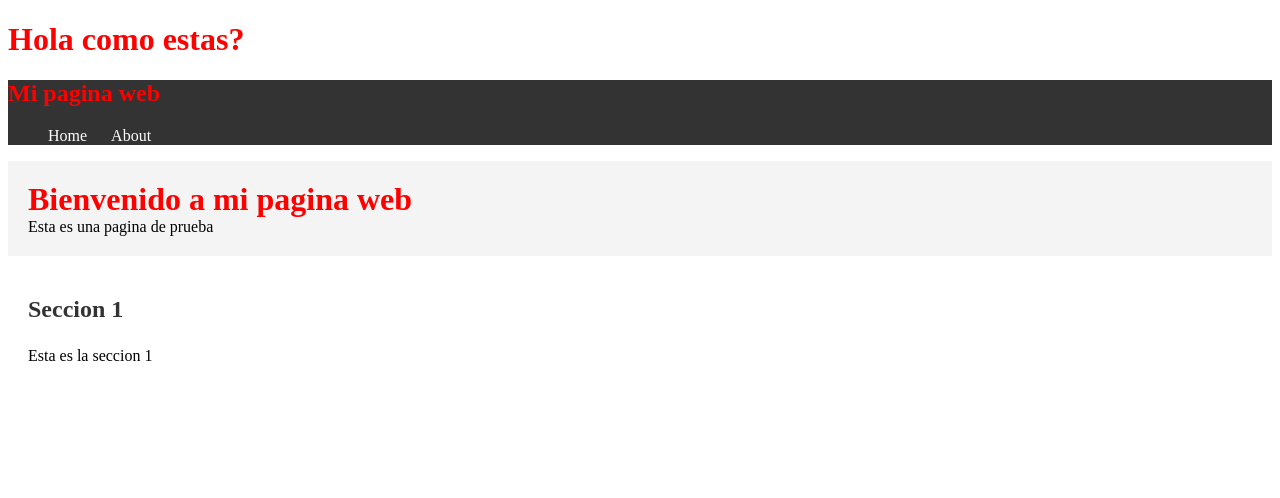
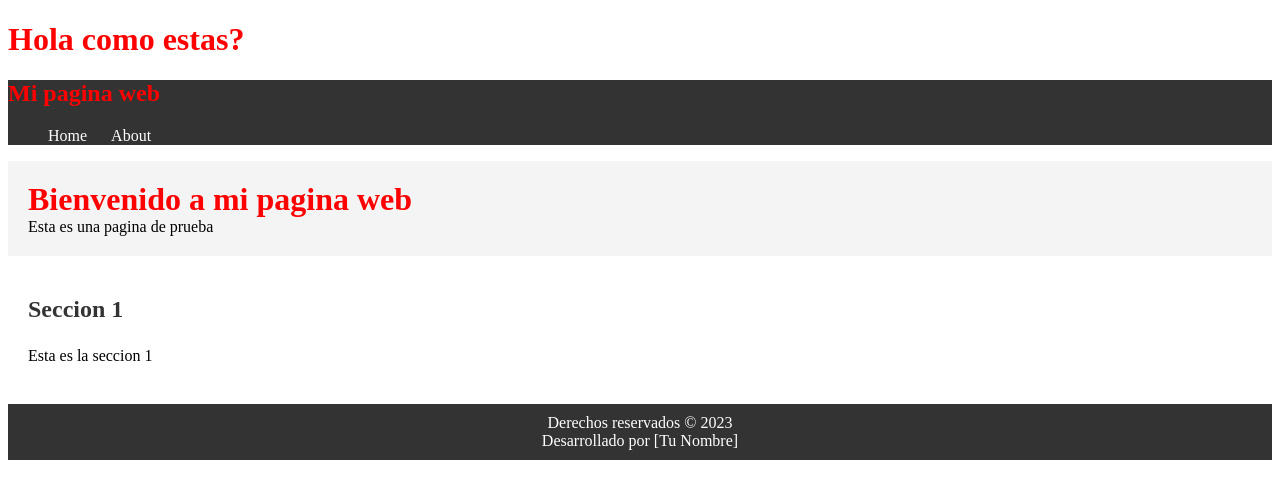
Before and after one commit to ferjoaguilar/my-first-website-fsj29, a plain HTML site: page index.html in a window 1280 px wide. Drawn offline with Linux system fonts and the light colour scheme.

Commit message:
Agregue la seccion de footer a mi pagina web

```diff
--- a/css/main.css
+++ b/css/main.css
@@ -34,3 +34,17 @@ section h2{
 section p{
     line-height: 1.6;
 }
+
+footer{
+    background-color: #333;
+    color: white;
+    text-align: center;
+    padding: 10px 0;
+}
+footer p{
+    margin: 0;
+}
+footer a{
+    color: white;
+    text-decoration: none;
+}
--- a/index.html
+++ b/index.html
@@ -26,5 +26,10 @@
         <h2>Seccion 1</h2>
         <p>Esta es la seccion 1</p>
     </section>
+
+    <footer>
+        <p>Derechos reservados &copy; 2023</p>
+        <p>Desarrollado por [Tu Nombre]</p>
+    </footer>
 </body>
 </html>
```
